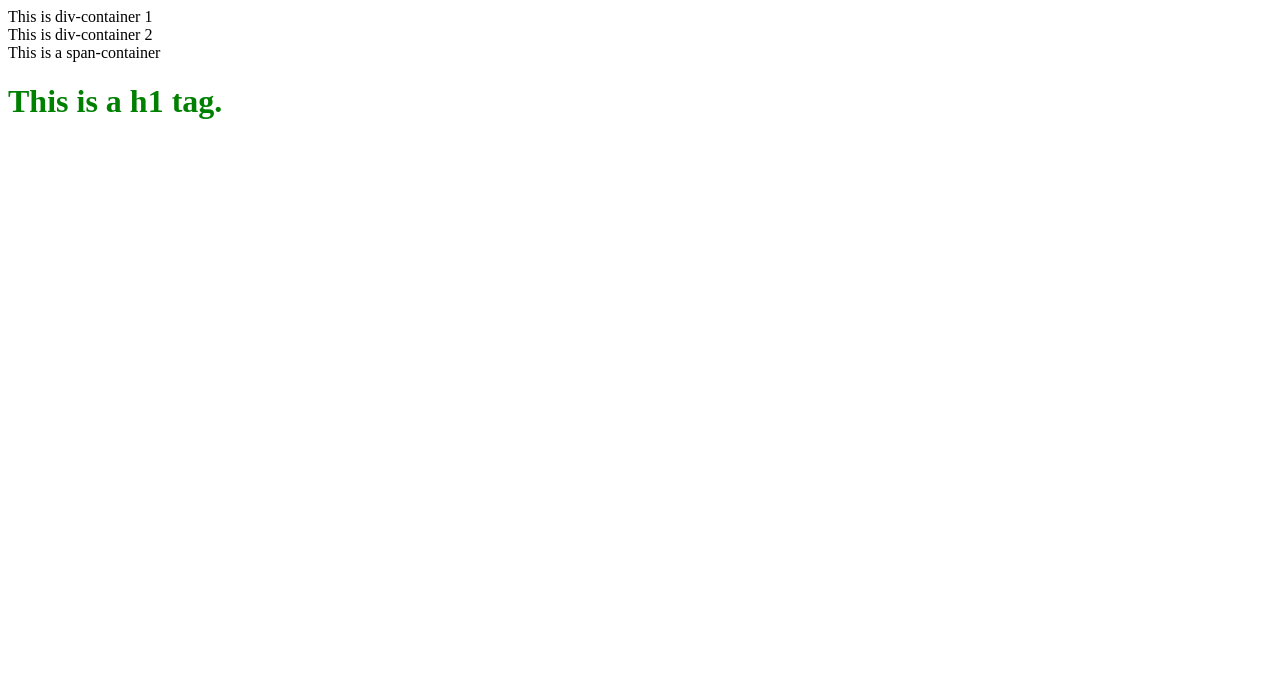
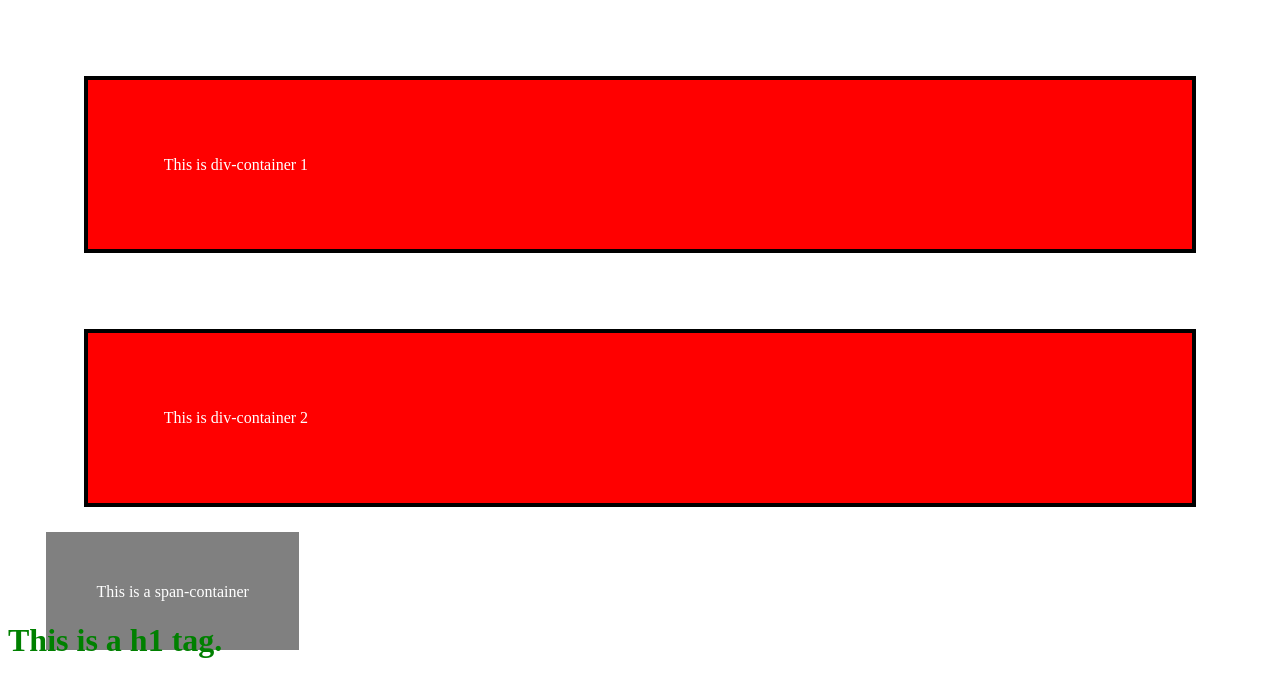
Before and after one commit to ANUcoder121/test-wesbsite, a plain HTML site: page index.html in a window 1280 px wide. Drawn offline with Linux system fonts and the light colour scheme.

Commit message:
Update index.css

```diff
--- a/index.css
+++ b/index.css
@@ -1,4 +1,4 @@
-div::nth-child(1)
+#one
 {
 background-color:red;
   color:white;
@@ -6,7 +6,7 @@ background-color:red;
   margin:6%;
   border: 4px solid black;
 }
-div::nth-child(2)
+#two
 {
 background-color:red;
   color:white;
@@ -19,3 +19,14 @@ h1{
   font-family:lucida;
   font-weight:900;
 }
+span{
+color:white;
+  background-color:grey;
+  padding:4%;
+  margin:3%;
+transition:all 0.4s ease-in-out
+}
+span:hover{
+  border-radius:25px;
+  background-color:black;
+}
```
